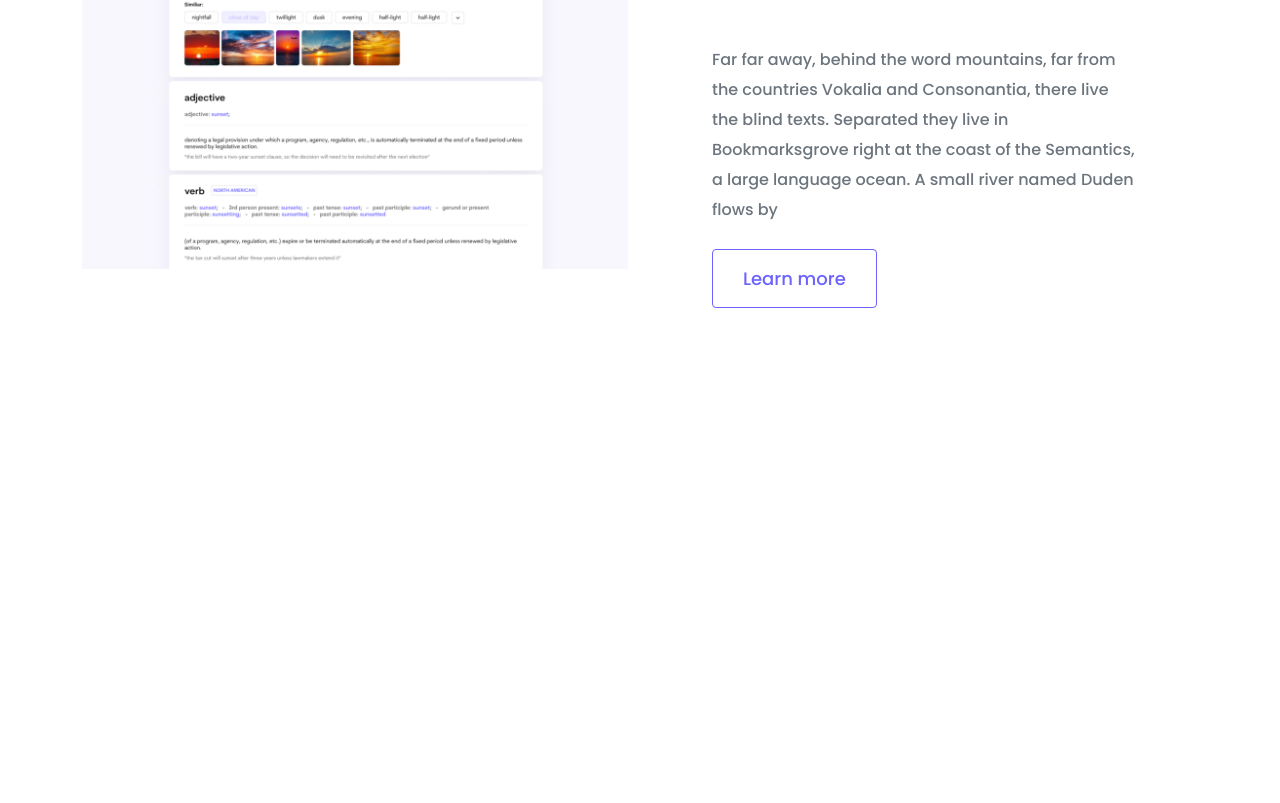
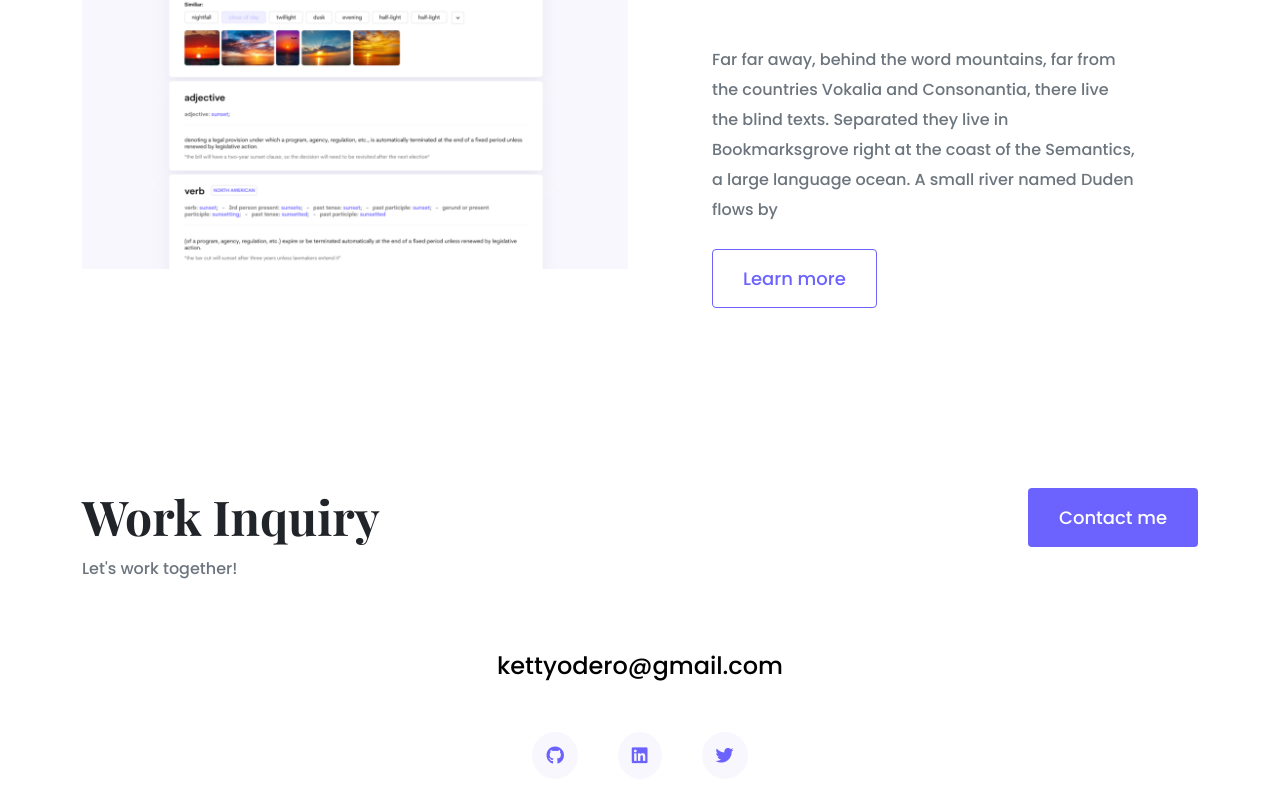
Before and after one commit to Ketty-Odero/Portfolio-project, a plain HTML site: page index.html in a window 1280 px wide. Shown: the part 2542-3345 px from the top of the page. Before the commit the page ends 2970 px from the top, so only its background shows below. Drawn offline with nearby package versions, Linux system fonts and the light colour scheme.

Commit message:
Added footer

```diff
--- a/index.html
+++ b/index.html
@@ -125,6 +125,34 @@
           </div>
         </div>
       </div>
+
+      <footer>
+        <div class="contact-box justify-content-between mb-5 d-none d-md-flex">
+          <div>
+            <h4>Work Inquiry</h4>
+            <p class="text-muted">Let's work together!</p>
+          </div>
+          <div>
+            <a href="" class="btn btn-branding">Contact me</a>
+          </div>
+        </div>
+        <div class="d-flex justify-content-center mb-5">
+          <a href="mailto:kettyodero@gmail.com" class="email-link"
+            >kettyodero@gmail.com</a
+          >
+        </div>
+        <div class="social-links d-flex justify-content-center">
+          <a href="https://github.com/Ketty-Odero" target="_blank"
+            ><i class="fa-brands fa-github"></i
+          ></a>
+          <a href="https://ke.linkedin.com/in/ketty-aldy-odero" target="_blank"
+            ><i class="fa-brands fa-linkedin"></i
+          ></a>
+          <a href="https://twitter.com/kettyodero" target="_blank"
+            ><i class="fa-brands fa-twitter"></i
+          ></a>
+        </div>
+      </footer>
     </div>
     <script
       src="https://cdn.jsdelivr.net/npm/bootstrap@5.2.0/dist/js/bootstrap.bundle.min.js"
--- a/styles/portfolio.css
+++ b/styles/portfolio.css
@@ -23,6 +23,9 @@ h1 {
 }
 h2 {
   font-size: 64px;
+}
+h4 {
+  font-size: 48px;
 }
 p {
   font-weight: normal;
@@ -87,6 +90,9 @@ p {
 .project-description {
   padding: 120px 60px;
 }
+.nav {
+  padding: 20px 0;
+}
 .logo {
   max-width: 150px;
   max-height: 40px;
@@ -96,6 +102,36 @@ p {
   line-height: 25px;
   display: inline-block;
 }
+footer {
+  margin: 60px 0;
+}
+footer.contact-box {
+  background: var(--secondary-color);
+  padding: 30px 120px;
+  border: 10px;
+}
+footer.contact-box p {
+  margin: 0;
+}
+footer .social-links a {
+  margin: 0 20px;
+  color: var(--branding-color);
+  background: var(--secondary-color);
+  padding: 10px 14px;
+  font-size: 18px;
+  border-radius: 50%;
+  transition: all 100ms ease-in-out;
+}
+footer .social-links a:hover {
+  color: white;
+  background: var(--branding-color);
+}
+footer .email-link {
+  text-decoration: none;
+  color: black;
+  font-size: 24px;
+  text-align: center;
+}
 @media (max-width=960px) {
   h1 {
     font-size: 44px;
@@ -103,6 +139,9 @@ p {
   }
   h2 {
     font-size: 44px;
+  }
+  h4 {
+    font-size: 18px;
   }
   .hero {
     padding: 80px 20px;
```
Also changed, not shown: contact.html (+1 -1 lines).
